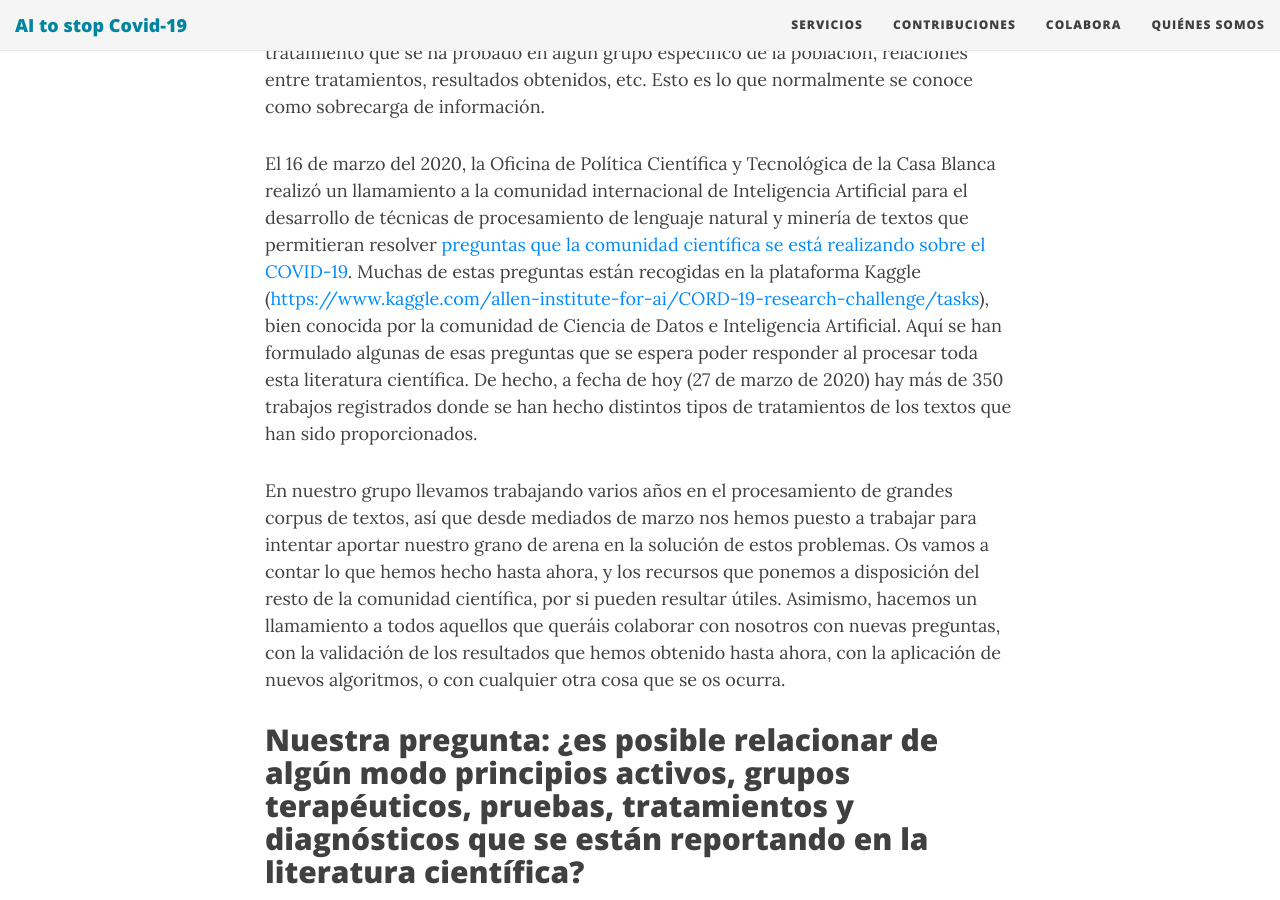
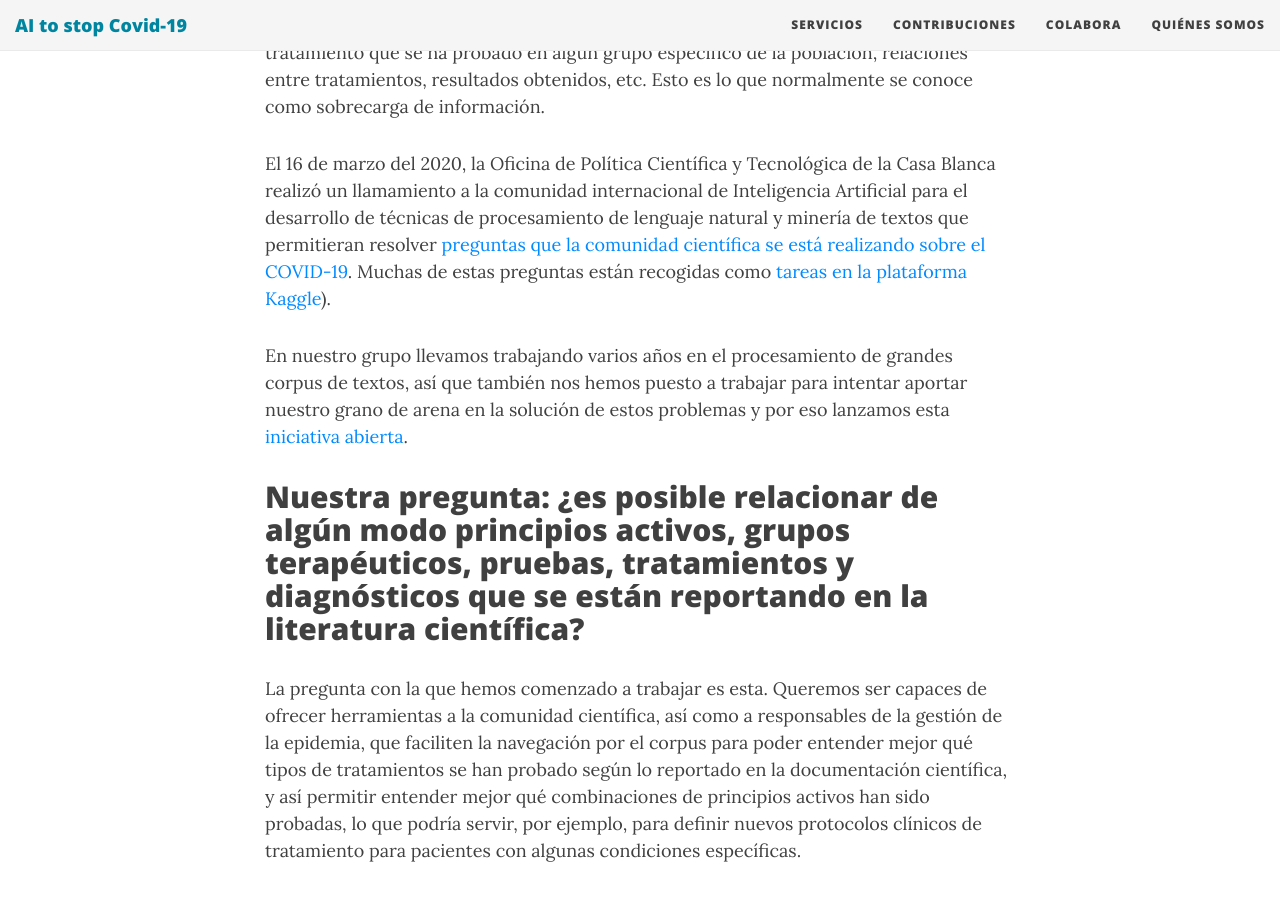
Before and after one commit to oeg-upm/covid19, a Jekyll site: the page built from index.md, in a window 1280 px wide and 900 px high, scrolled down 1212 px. Built offline with Jekyll 4.4.1, drawn with Linux system fonts in a browser that asks for light colours; nearby versions of some CDN libraries.

Commit message:
Update index.md

```diff
--- a/index.md
+++ b/index.md
@@ -13,9 +13,9 @@ Desde mediados de marzo, el Allen Institute for Artificial Intelligence mantiene
 
 Esta ingente cantidad de literatura científica que se ha generado en apenas unos meses desde la aparición del virus demuestra la gran actividad que se ha generado desde el punto de vista científico para su estudio. Pero al mismo tiempo, es tan grande que se ha convertido en un problema para poder encontrar información específica sobre un tipo de tratamiento que se ha probado en algún grupo específico de la población, relaciones entre tratamientos, resultados obtenidos, etc. Esto es lo que normalmente se conoce como sobrecarga de información.
 
-El 16 de marzo del 2020, la Oficina de Política Científica y Tecnológica de la Casa Blanca realizó un llamamiento a la comunidad internacional de Inteligencia Artificial para el desarrollo de técnicas de procesamiento de lenguaje natural y minería de textos que permitieran resolver [preguntas que la comunidad científica se está realizando sobre el COVID-19](https://www.whitehouse.gov/briefings-statements/call-action-tech-community-new-machine-readable-covid-19-dataset/). Muchas de estas preguntas están recogidas en la plataforma Kaggle ([https://www.kaggle.com/allen-institute-for-ai/CORD-19-research-challenge/tasks](https://www.kaggle.com/allen-institute-for-ai/CORD-19-research-challenge/tasks)), bien conocida por la comunidad de Ciencia de Datos e Inteligencia Artificial. Aquí se han formulado algunas de esas preguntas que se espera poder responder al procesar toda esta literatura científica. De hecho, a fecha de hoy (27 de marzo de 2020) hay más de 350 trabajos registrados donde se han hecho distintos tipos de tratamientos de los textos que han sido proporcionados.
+El 16 de marzo del 2020, la Oficina de Política Científica y Tecnológica de la Casa Blanca realizó un llamamiento a la comunidad internacional de Inteligencia Artificial para el desarrollo de técnicas de procesamiento de lenguaje natural y minería de textos que permitieran resolver [preguntas que la comunidad científica se está realizando sobre el COVID-19](https://www.whitehouse.gov/briefings-statements/call-action-tech-community-new-machine-readable-covid-19-dataset/). Muchas de estas preguntas están recogidas como [tareas en la plataforma Kaggle](https://www.kaggle.com/allen-institute-for-ai/CORD-19-research-challenge/tasks)).
 
-En nuestro grupo llevamos trabajando varios años en el procesamiento de grandes corpus de textos, así que desde mediados de marzo nos hemos puesto a trabajar para intentar aportar nuestro grano de arena en la solución de estos problemas. Os vamos a contar lo que hemos hecho hasta ahora, y los recursos que ponemos a disposición del resto de la comunidad científica, por si pueden resultar útiles. Asimismo, hacemos un llamamiento a todos aquellos que queráis colaborar con nosotros con nuevas preguntas, con la validación de los resultados que hemos obtenido hasta ahora, con la aplicación de nuevos algoritmos, o con cualquier otra cosa que se os ocurra.
+En nuestro grupo llevamos trabajando varios años en el procesamiento de grandes corpus de textos, así que también nos hemos puesto a trabajar para intentar aportar nuestro grano de arena en la solución de estos problemas y por eso lanzamos esta [iniciativa abierta](https://oeg-upm.github.io/covid19/colabora/).
 
 ## Nuestra pregunta: ¿es posible relacionar de algún modo principios activos, grupos terapéuticos, pruebas, tratamientos y diagnósticos que se están reportando en la literatura científica?
 
```
